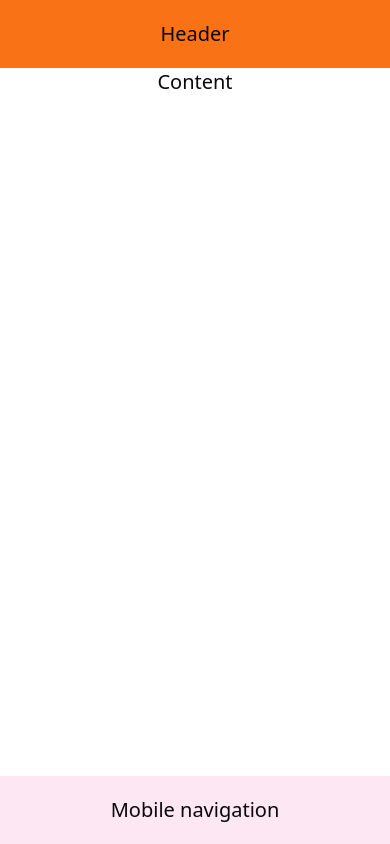
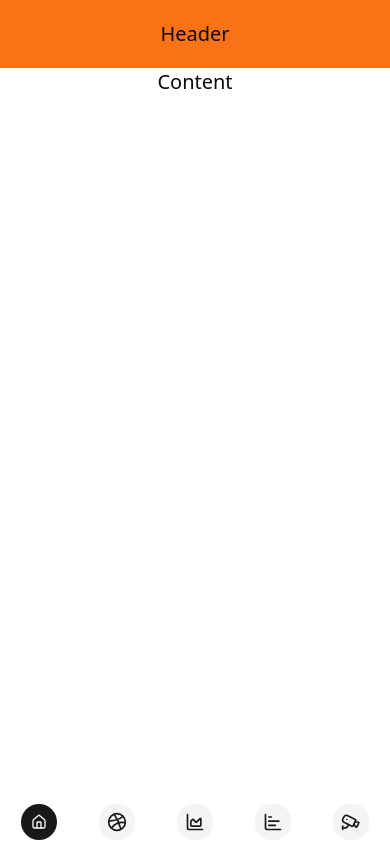
Before and after one commit to Brucells/padelsync, a React (Vite) app: page / in a window 390 px wide. Built offline with nearby package versions, Linux system fonts and the light colour scheme.

Commit message:
Test some ui

```diff
--- a/src/components/layout/MobileNavbar.tsx
+++ b/src/components/layout/MobileNavbar.tsx
@@ -1,8 +1,55 @@
+import { Cctv, ChartArea, ChartBar, Diameter, Dribbble, Home, LayoutDashboard } from "lucide-react";
+
 function MobileNavbar() {
     return (
         <div className="w-full">
-            <div className="block bg-pink-100 py-5 md:hidden">
-                <h1 className="text-center text-xl">Mobile navigation</h1>
+            <div className="block py-1 md:hidden">
+                <div className="grid place-content-center grid-cols-5">
+                    <div>
+                        <a
+                            href="#"
+                            className="group flex h-9 w-9 shrink-0 items-center justify-center gap-2 rounded-full bg-primary text-primary-foreground mx-auto"
+                        >
+                            <Home className="h-4 w-4 transition-all group-hover:scale-110" />
+                        </a>
+                    </div>
+                    <div>
+                        <a
+                            href="#"
+                            className="mx-auto flex h-9 w-9 items-center justify-center rounded-lg bg-accent text-accent-foreground transition-colors hover:text-foreground md:h-8 md:w-8"
+                        >
+                            <Dribbble className="h-5 w-5" />
+                        </a>
+                    </div>
+                    <div>
+                        <a
+                            href="#"
+                            className="mx-auto flex h-9 w-9 items-center justify-center rounded-lg bg-accent text-accent-foreground transition-colors hover:text-foreground md:h-8 md:w-8"
+                        >
+                            <ChartArea className="h-5 w-5" />
+                        </a>
+                    </div>
+                    <div>
+                        <a
+                            href="#"
+                            className="mx-auto flex h-9 w-9 items-center justify-center rounded-lg bg-accent text-accent-foreground transition-colors hover:text-foreground md:h-8 md:w-8"
+                        >
+                            <ChartBar className="h-5 w-5" />
+                        </a>
+                    </div>
+                    <div>
+                        <a
+                            href="#"
+                            className="mx-auto flex h-9 w-9 items-center justify-center rounded-lg bg-accent text-accent-foreground transition-colors hover:text-foreground md:h-8 md:w-8"
+                        >
+                            <Cctv className="h-5 w-5" />
+                        </a>
+                    </div>
+
+
+
+
+                </div>
             </div>
         </div>
     );
```
